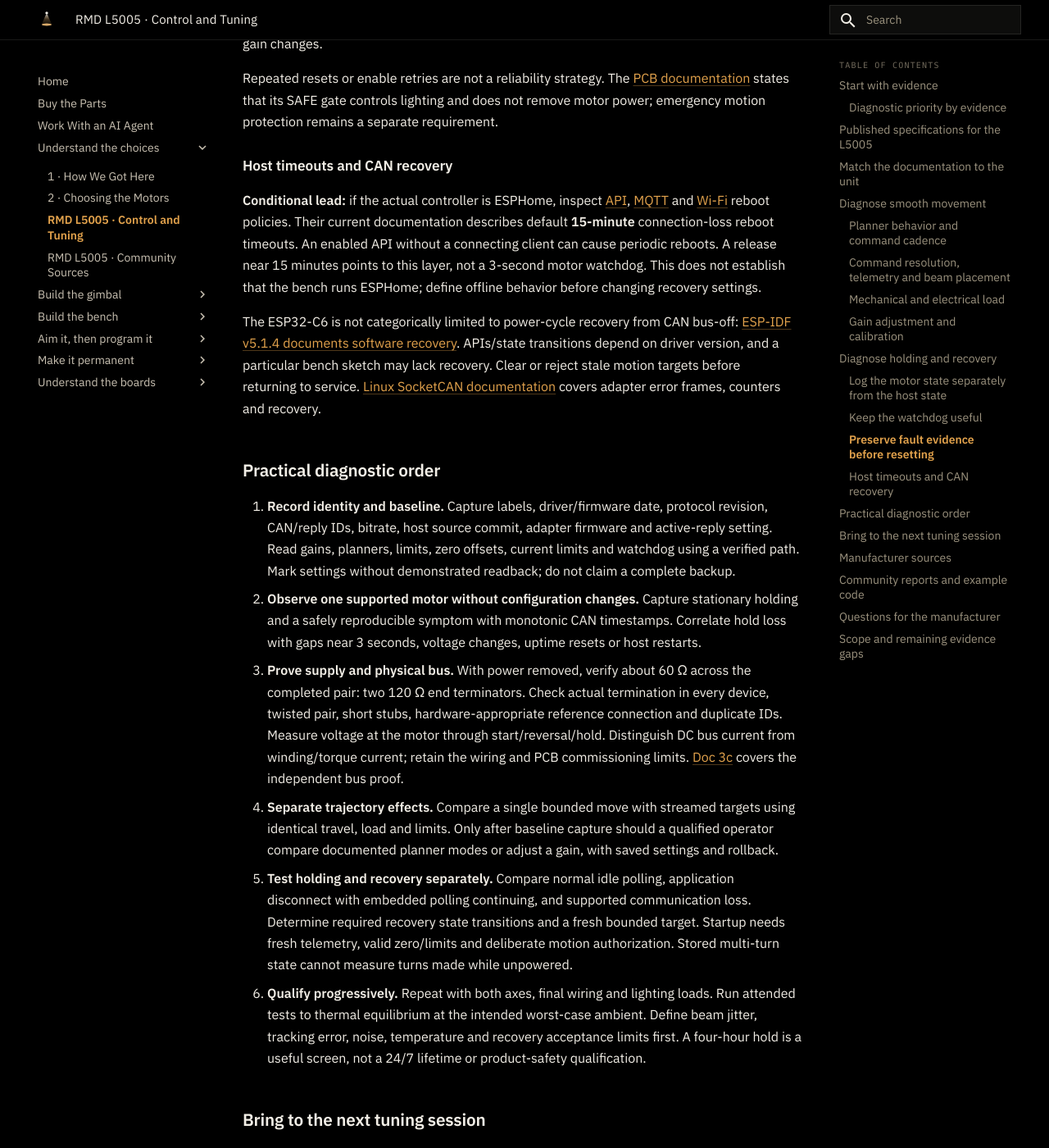
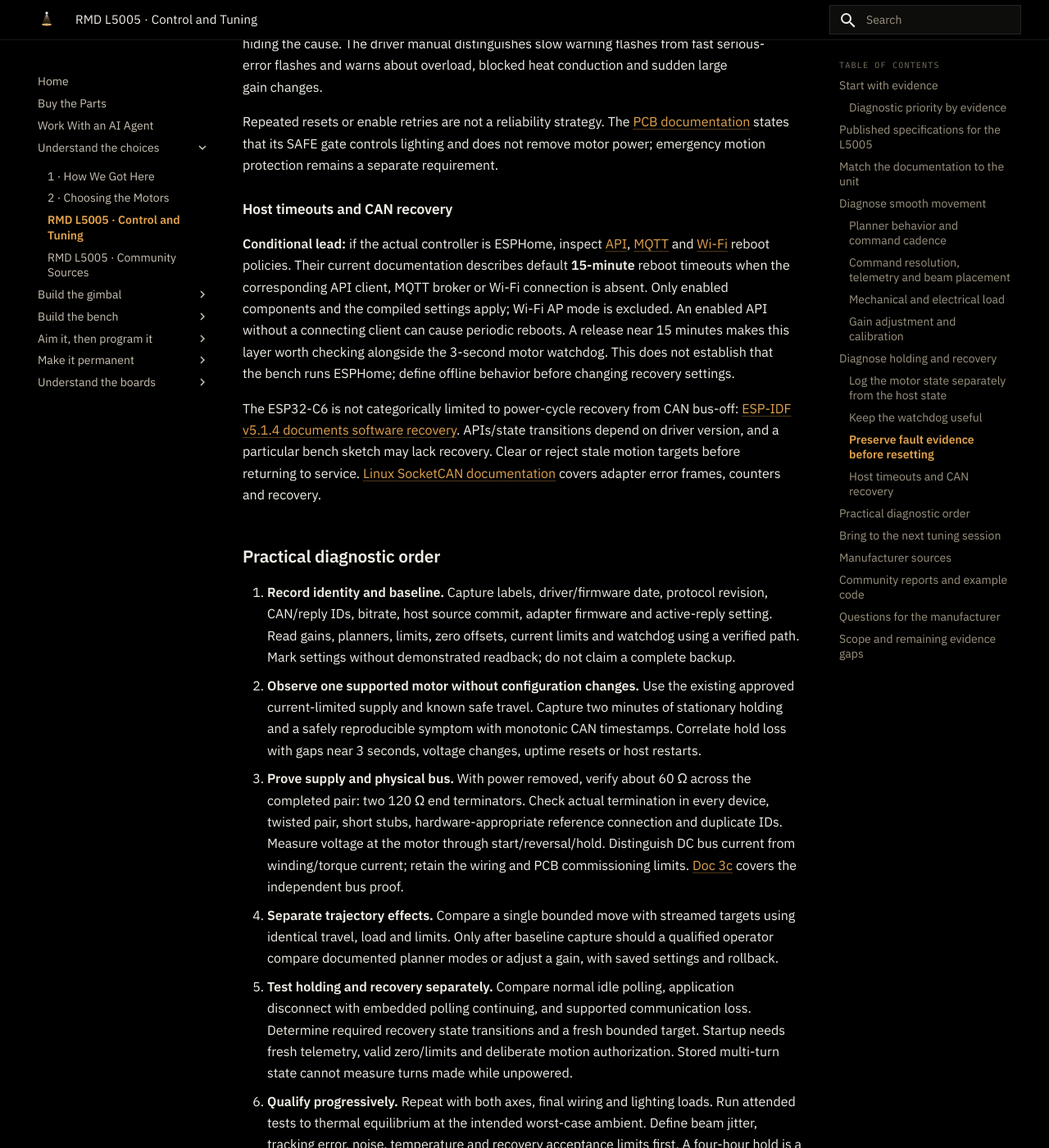
Before and after one commit to hooterjackson/engineered-lighting-site, an MkDocs documentation site: the page built from docs/rmd-l5005-control-and-tuning.md, in a window 1280 px wide and 1400 px high, scrolled down 5601 px. Shown: the whole window at 82% size. Built offline with MkDocs 1.6.1 and Material for MkDocs 9.7.7, drawn with Linux system fonts in a browser that asks for light colours; some of the changed text lies outside the part shown.

Commit message:
Reconcile SDK gain compatibility and runtime diagnostic evidence

```diff
--- a/docs/rmd-l5005-control-and-tuning.md
+++ b/docs/rmd-l5005-control-and-tuning.md
@@ -61,7 +61,7 @@ Keep **product/winding identity**, **driver hardware generation**, **motor firmw
 
 The [L-series download hub](https://www.myactuator.com/downloads-lseries) links **Motor Motion Protocol V4.2-250208.pdf**, labelled for **V3 driver**, and **MC Series Brushless Servo Driver Manual-240611.pdf**. The [setup-software hub](https://www.myactuator.com/downloads-setupsoftware) lists **L5005 under Setup Software V3.0**. X-series V4/V4.1 downloads and protocol V4.4 are separate; a larger version number is not an L5005 upgrade instruction.
 
-Protocol V4.2 changed PID transactions to **indexed floating-point gains**; its history dates that change **28 May 2024**. Older examples use packed byte-sized gains. A successful angle read does not validate a library's parameter writes. The setup GUI's older gain scaling also differs from the newer protocol format.
+Protocol V4.2 changed PID transactions to **indexed floating-point gains**; its history dates that change **28 May 2024**. Older examples use packed byte-sized gains. The vendor SDK240913 package still includes that legacy byte-gain layout, so its gain-write functions are not a verified match for current L V4.2 indexed floats. A successful angle read does not validate a library's parameter writes. The setup GUI's older gain scaling also differs from the newer protocol format.
 
 The [vendor-hosted SDK240913 package](https://www.myactuator.com/_files/archives/cab28a_ff037359c635421b87128c3bfb2059d2.zip?dn=SDK-240913.zip) contains the **2b-t/myactuator_rmd** project and a ROS companion. Its README describes an **X-series** driver. Use it as an implementation reference, checking every required transaction against the installed L-series protocol. Vendor hosting does not guarantee every command is compatible.
 
@@ -119,14 +119,14 @@ Repeated resets or enable retries are not a reliability strategy. The [PCB docum
 
 ### Host timeouts and CAN recovery
 
-**Conditional lead:** if the actual controller is ESPHome, inspect [API](https://esphome.io/components/api/), [MQTT](https://esphome.io/components/mqtt/) and [Wi-Fi](https://esphome.io/components/wifi/) reboot policies. Their current documentation describes default **15-minute** connection-loss reboot timeouts. An enabled API without a connecting client can cause periodic reboots. A release near 15 minutes points to this layer, not a 3-second motor watchdog. This does not establish that the bench runs ESPHome; define offline behavior before changing recovery settings.
+**Conditional lead:** if the actual controller is ESPHome, inspect [API](https://esphome.io/components/api/), [MQTT](https://esphome.io/components/mqtt/) and [Wi-Fi](https://esphome.io/components/wifi/) reboot policies. Their current documentation describes default **15-minute** reboot timeouts when the corresponding API client, MQTT broker or Wi-Fi connection is absent. Only enabled components and the compiled settings apply; Wi-Fi AP mode is excluded. An enabled API without a connecting client can cause periodic reboots. A release near 15 minutes makes this layer worth checking alongside the 3-second motor watchdog. This does not establish that the bench runs ESPHome; define offline behavior before changing recovery settings.
 
 The ESP32-C6 is not categorically limited to power-cycle recovery from CAN bus-off: [ESP-IDF v5.1.4 documents software recovery](https://docs.espressif.com/projects/esp-idf/en/v5.1.4/esp32c6/api-reference/peripherals/twai.html). APIs/state transitions depend on driver version, and a particular bench sketch may lack recovery. Clear or reject stale motion targets before returning to service. [Linux SocketCAN documentation](https://docs.kernel.org/networking/can.html) covers adapter error frames, counters and recovery.
 
 ## Practical diagnostic order
 
 1. **Record identity and baseline.** Capture labels, driver/firmware date, protocol revision, CAN/reply IDs, bitrate, host source commit, adapter firmware and active-reply setting. Read gains, planners, limits, zero offsets, current limits and watchdog using a verified path. Mark settings without demonstrated readback; do not claim a complete backup.
-2. **Observe one supported motor without configuration changes.** Capture stationary holding and a safely reproducible symptom with monotonic CAN timestamps. Correlate hold loss with gaps near 3 seconds, voltage changes, uptime resets or host restarts.
+2. **Observe one supported motor without configuration changes.** Use the existing approved current-limited supply and known safe travel. Capture two minutes of stationary holding and a safely reproducible symptom with monotonic CAN timestamps. Correlate hold loss with gaps near 3 seconds, voltage changes, uptime resets or host restarts.
 3. **Prove supply and physical bus.** With power removed, verify about 60 Ω across the completed pair: two 120 Ω end terminators. Check actual termination in every device, twisted pair, short stubs, hardware-appropriate reference connection and duplicate IDs. Measure voltage at the motor through start/reversal/hold. Distinguish DC bus current from winding/torque current; retain the wiring and PCB commissioning limits. [Doc 3c](03c-prove-the-bus.md) covers the independent bus proof.
 4. **Separate trajectory effects.** Compare a single bounded move with streamed targets using identical travel, load and limits. Only after baseline capture should a qualified operator compare documented planner modes or adjust a gain, with saved settings and rollback.
 5. **Test holding and recovery separately.** Compare normal idle polling, application disconnect with embedded polling continuing, and supported communication loss. Determine required recovery state transitions and a fresh bounded target. Startup needs fresh telemetry, valid zero/limits and deliberate motion authorization. Stored multi-turn state cannot measure turns made while unpowered.
```
Also changed, not shown: other parts of docs/rmd-l5005-control-and-tuning.md (+1 -1 lines).
